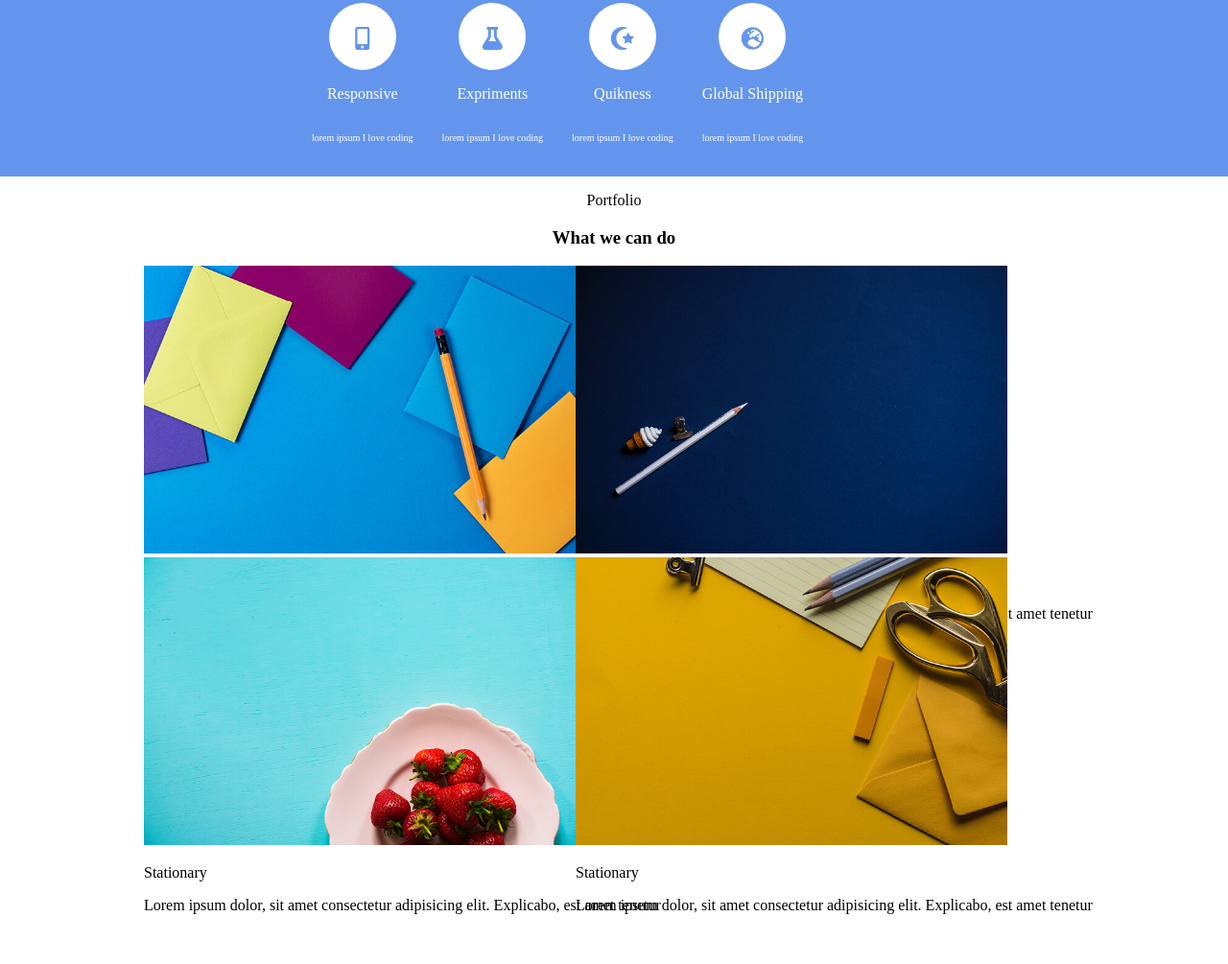
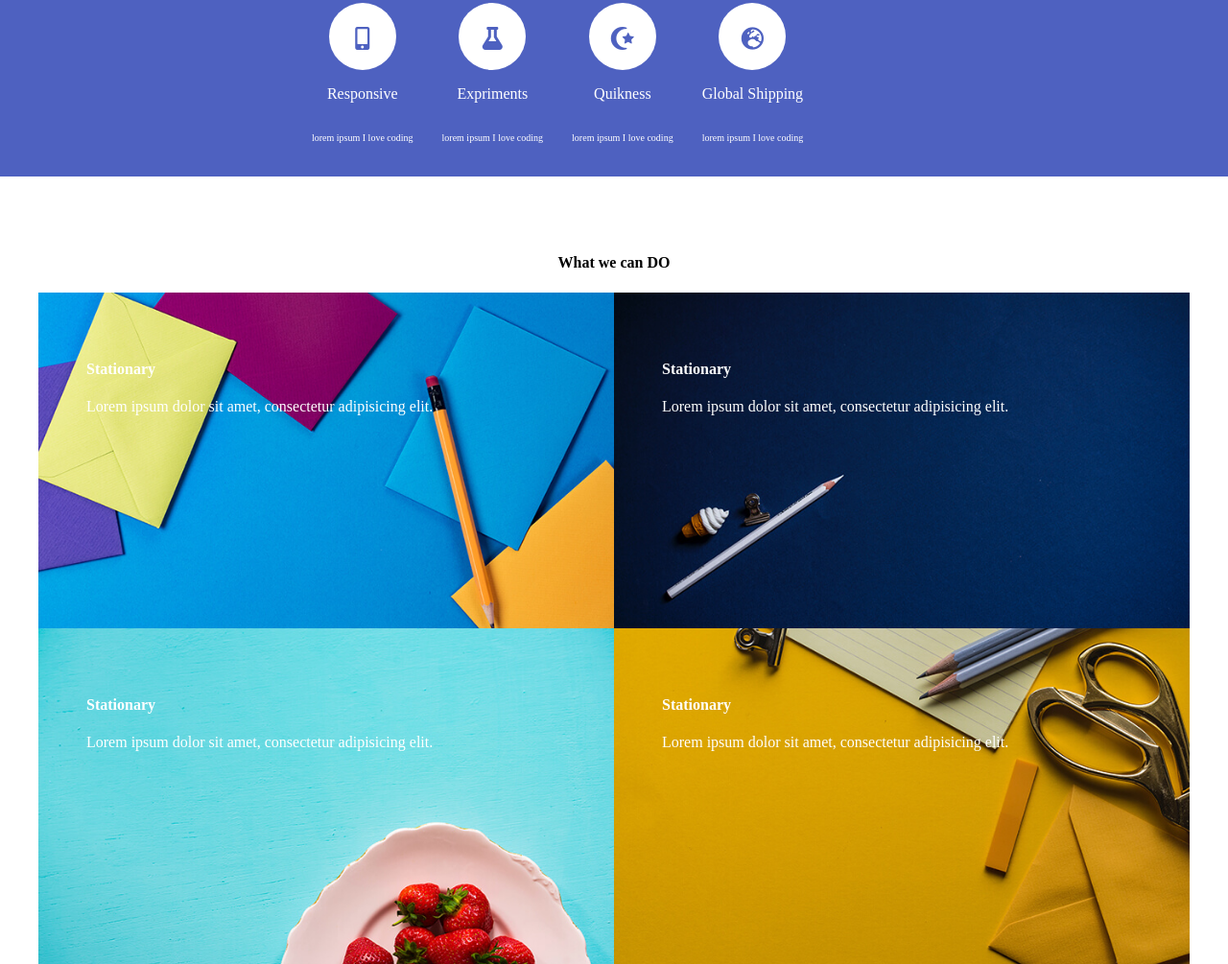
Before and after one commit to tina02133/LandingPage, a plain HTML site: page landingPage.html in a window 1280 px wide. Shown: the part 591-1596 px from the top of the page at 96% size. Before the commit the page ends 1560 px from the top, so only its background shows below. Drawn offline with Linux system fonts and the light colour scheme.

Commit message:
Portfolio1 완료

```diff
--- a/css/main.css
+++ b/css/main.css
@@ -1,4 +1,5 @@
 /* css 파일 작성할 때 기본으로 깔고 들어갈 속성 */
+
 body{
     margin: 0px;
 }
@@ -7,10 +8,12 @@ div, input, textarea{
     box-sizing: border-box;
 }
 
+/* css 파일 작성할 때 기본으로 깔고 들어갈 속성 */
+
 .big-box
 {
     height: 300px;
-    background: blueviolet;
+    background-image: linear-gradient(to bottom,#499add, #4e61c0  );
     display: flex;
 }
 
@@ -44,6 +47,11 @@ div, input, textarea{
     color: white;
 }
 
+.btn:hover{
+    background: black;
+    transition: all 1s;
+}
+
 .big-box2{
     height: 200px;
     text-align: center;
@@ -52,7 +60,7 @@ div, input, textarea{
 
 .big-box3{
     text-align: center;
-    background-color: cornflowerblue;
+    background-color: #4e61c0;
     color: white;
     padding: 10px;
 }
@@ -74,31 +82,119 @@ i{
     padding-top: 25px;
     border-radius: 50px;
     box-sizing: border-box;
-    color: cornflowerblue;
+    color: #4e61c0;
     font-size: x-large;
 }
 
-.big-box4
-{
+.portfolio {
+    padding-top: 60px;
+    padding-bottom: 60px;
     text-align: center;
   }
-
-.big-box5 img
-{
-    width: 450px;
-    height: 300px;
+  .portfolio-item1 {
+    float: left;
+    width: 50%;
+    height: 350px;
+    background-image: url(/img/portfolio-1.jpg);
+    background-size: cover;
+    position: relative;
+  }
+  .portfolio-item2 {
+    float: left;
+    width: 50%;
+    height: 350px;
+    background-image: url(/img/portfolio-2.jpg);
+    background-size: cover;
+    position: relative;
+  }
+  .portfolio-item3 {
+    float: left;
+    width: 50%;
+    height: 350px;
+    background-image: url(/img/portfolio-3.jpg);
+    background-size: cover;
+    position: relative;
+  }
+  .portfolio-item4 {
+    float: left;
+    width: 50%;
+    height: 350px;
+    background-image: url(/img/portfolio-4.jpg);
+    background-size: cover;
+    position: relative;
   }
 
-.wrapper2{
-    display: flex;
-    margin-left: 150px;
+  .portfolio-container {
+    text-align: left;
+    max-width: 1200px;
+    margin: auto;
+  }
+  .portfolio-text {
+    z-index: 1;
+    color: white;
+    padding: 50px;
+    width: 100%;
   }
 
-.img-wrapper2
+  /* portfolio 부분 mouse hover 시 흰색 border 애니메이션 */
+  .white-box{
+    position: absolute;
+    width: 100%;
+    height: 100%;
+    /* 텍스트가 보여야 하니 우선순의 2번째 */
+    z-index: 2;
+    border: 0px solid white;
+  }
+
+  .white-box:hover{
+    border: 20px solid white;
+    transition: all 1s;
+  }
+
+
+/* media query 사용하기
+   pc, 테블릿, 모바일 에 따라 화명 구성 다르게*/
+
+@media screen and (max-width: 576px){
+    .big-box{
+        height: auto;
+        flex-direction: column;
+    }
+    .text-wrapper
     {
-    position: relative;
+        margin: auto;
+        text-align: center;
     }
-.text-wrapper2
+    .img-wrapper
     {
-    position: absolute;
+        margin: auto;
+        margin-top: 15px;
+        height: 250px;
+        overflow: hidden;
     }
+
+    .icon-box
+    {
+        flex-direction: column;
+         margin:0 auto;
+    }
+
+     .portfolio-item1{
+        float: none;
+        width: 100%;
+    }
+
+    .portfolio-item2{
+        float: none;
+        width: 100%;
+    }
+    .portfolio-item3{
+        float: none;
+        width: 100%;
+    }
+    .portfolio-item4{
+        float: none;
+        width: 100%;
+    }
+
+}
--- a/landingPage.html
+++ b/landingPage.html
@@ -15,7 +15,7 @@
                 <h3>Landig Page for Apps</h3>
             </div>
             <div>
-                <p>Lorem ipsum dolor sit amet, consectetur adipisicing elit. Facere consequatur temporibus hic. Quos ad possimus nobis minus ipsum, molestias sed quo! Fugiat nostrum a accusantium tempora, facilis omnis alias quidem!</p>
+                <p>Lorem ipsum dolor sit amet, consectetur adipisicing elit. Facere consequatur temporibus hic. Quos ad possimus nobis minus ipsum, molestias sed quo!</p>
             </div>
             <div>
                 <button class="btn">Show More</button>
@@ -60,48 +60,37 @@
             </div>
         </div>
     </div>
-    <div class="big-box4">
-        <p>Portfolio</p>
-        <h3>What we can do</h3>
-    </div>
-    <div class="big-box5">
-        <div class="wrapper2">
-            <div>
-                <div class="img-wrapper2">
-                    <img src="img/portfolio-1.jpg" alt="">
-                </div>
-                <div class="text-wrapper2">
-                    <p>Stationary</p>
-                    <p>Lorem ipsum dolor, sit amet consectetur adipisicing elit. Explicabo, est amet tenetur</p>
+
+    <div class="portfolio">
+        <h4>What we can DO</h4>
+        <div class="portfolio-container">
+          <div class="portfolio-item1">
+            <div class="white-box"></div>
+            <div class="portfolio-text">
+            <h4>Stationary</h4>
+            <p>Lorem ipsum dolor sit amet, consectetur adipisicing elit.</p>
             </div>
           </div>
-            <div>
-                <div class="img-wrapper2">
-                    <img src="img/portfolio-2.jpg" alt="">
-                </div>
-                <div class="text-wrapper2">
-                    <p>Stationary</p>
-                    <p>Lorem ipsum dolor, sit amet consectetur adipisicing elit. Explicabo, est amet tenetur</p>
+          <div class="portfolio-item2">
+            <div class="white-box"></div>
+            <div class="portfolio-text">
+            <h4>Stationary</h4>
+            <p>Lorem ipsum dolor sit amet, consectetur adipisicing elit.</p>
             </div>
           </div>
-        </div>
-        <div class="wrapper2">
-            <div>
-                <div class="img-wrapper2">
-                    <img src="img/portfolio-3.jpg" alt="">
-                </div>
-                <div class="text-wrapper2">
-                    <p>Stationary</p>
-                    <p>Lorem ipsum dolor, sit amet consectetur adipisicing elit. Explicabo, est amet tenetur</p>
+          <div class="portfolio-item3">
+            <div class="white-box"></div>
+            <div class="portfolio-text">
+            <h4>Stationary</h4>
+            <p>Lorem ipsum dolor sit amet, consectetur adipisicing elit.</p>
             </div>
           </div>
-            <div>
-                <div class="img-wrapper2">
-                    <img src="img/portfolio-4.jpg" alt="">
+          <div class="portfolio-item4">
+            <div class="white-box"></div>
+            <div class="portfolio-text">
+            <h4>Stationary</h4>
+            <p>Lorem ipsum dolor sit amet, consectetur adipisicing elit.</p>
             </div>
-                <div class="text-wrapper2">
-                    <p>Stationary</p>
-                    <p>Lorem ipsum dolor, sit amet consectetur adipisicing elit. Explicabo, est amet tenetur</p>
           </div>
         </div>
     </div>
```
Lines whose indentation alone changed are shown as unchanged.
